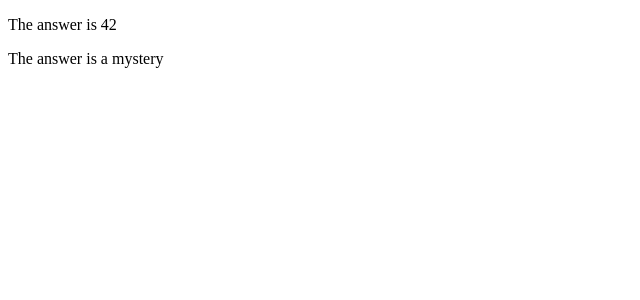
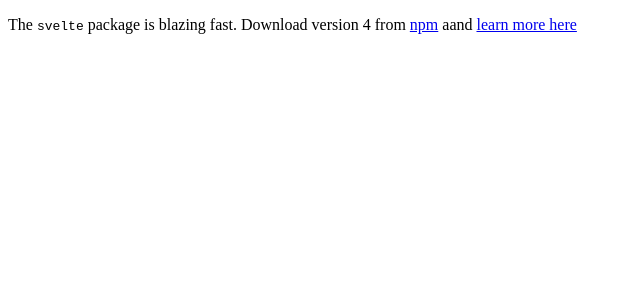
Before and after one commit to SOTAkkkk/sveltekit-tutorial, a SvelteKit app: page / in a window 1280 px wide. Shown: the top 300 px of the page, without its empty margins (0-640 px from the left). Built offline with nearby package versions, Linux system fonts and the light colour scheme.

Commit message:
Spread props

```diff
--- a/src/routes/+page.svelte
+++ b/src/routes/+page.svelte
@@ -1,6 +1,19 @@
 <script>
-import Nested from "./Nested.svelte";
+    import PackageInfo from "./PackageInfo.svelte";
+
+    const pkg = {
+        name: 'svelte',
+        speed: 'blazing',
+        version: 4,
+        website: 'https://svelte.dev',
+    }
 </script>
 
-<Nested answer={42} />
-<Nested />
+<!--<PackageInfo-->
+<!--        name={pkg.name}-->
+<!--        speed={pkg.speed}-->
+<!--        version={pkg.version}-->
+<!--        website={pkg.website}-->
+<!--/>-->
+
+<PackageInfo {...pkg}/>
--- /dev/null
+++ b/src/routes/PackageInfo.svelte
@@ -0,0 +1,13 @@
+<script>
+    export let name;
+    export let version;
+    export let speed;
+    export let website;
+
+    $: href = `https://www.npmjs.com/package/${name}`;
+</script>
+
+<p>
+    The <code>{name}</code> package is {speed} fast. Download version {version} from
+    <a {href}>npm</a> aand <a href={website}>learn more here</a>
+</p>
```
